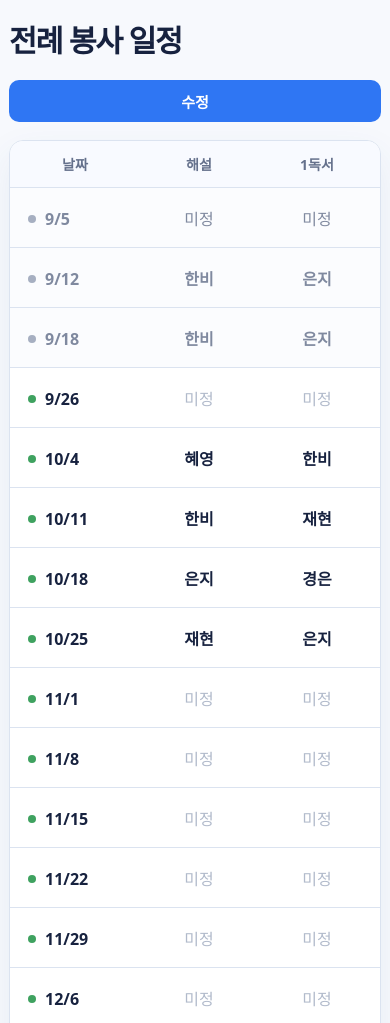
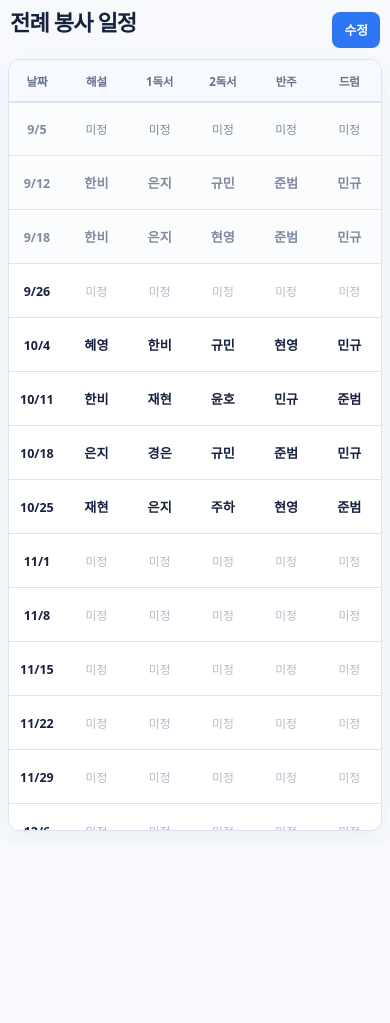
Before and after one commit to Byoung-Yong/schedule, a website: page public/index.html in a window 390 px wide. Shown: the top 1023 px of the page. After the commit the page ends 844 px from the top, so only its background shows below. Drawn offline with Linux system fonts and the light colour scheme; no server answers.

Commit message:
Keep six schedule columns visible on mobile

```diff
--- a/public/styles.css
+++ b/public/styles.css
@@ -109,14 +109,15 @@ h1 {
 }
 
 .table-scroll {
-  overflow-x: auto;
+  overflow: auto;
   -webkit-overflow-scrolling: touch;
 }
 
 table {
   width: 100%;
   min-width: 720px;
-  border-collapse: collapse;
+  border-collapse: separate;
+  border-spacing: 0;
   table-layout: fixed;
   font-variant-numeric: tabular-nums;
 }
@@ -130,6 +131,9 @@ td {
 }
 
 th {
+  position: sticky;
+  top: 0;
+  z-index: 5;
   color: #65718c;
   background: var(--surface-soft);
   font-size: 0.88rem;
@@ -146,6 +150,7 @@ tbody tr:last-child td { border-bottom: 0; }
 td {
   height: 60px;
   color: var(--text);
+  background: #fff;
   font-size: 1rem;
   font-weight: 600;
 }
@@ -157,10 +162,6 @@ tr.past td {
 
 tr.today td {
   background: #eef5ff;
-}
-
-tr.future td {
-  background: #fff;
 }
 
 .date-cell {
@@ -301,33 +302,181 @@ tr.future td {
   border: 0;
 }
 
+/* Mobile-first schedule view: all 6 columns always visible. */
 @media (max-width: 700px) {
+  html,
+  body {
+    height: 100%;
+    overflow: hidden;
+  }
+
   .page-shell {
-    width: min(100% - 18px, 1040px);
-    padding-top: 24px;
+    display: flex;
+    flex-direction: column;
+    width: 100%;
+    height: 100dvh;
+    margin: 0;
+    padding: 10px 8px 8px;
   }
 
   .topbar {
-    align-items: flex-start;
-    flex-direction: column;
-    gap: 14px;
+    flex: 0 0 auto;
+    align-items: center;
+    flex-direction: row;
+    gap: 8px;
+    margin-bottom: 10px;
+    padding: 0 2px;
+  }
+
+  .topbar > div:first-child {
+    min-width: 0;
+    flex: 1 1 auto;
+  }
+
+  h1 {
+    font-size: 1.38rem;
+    line-height: 1.1;
+    letter-spacing: -0.04em;
+    white-space: nowrap;
+  }
+
+  .updated-text {
+    margin-top: 3px;
+    min-height: 12px;
+    font-size: 0.64rem;
+    white-space: nowrap;
+    overflow: hidden;
+    text-overflow: ellipsis;
   }
 
   .header-actions {
-    width: 100%;
+    gap: 5px;
   }
 
-  .header-actions .button {
-    flex: 1;
+  .button {
+    min-height: 36px;
+    padding: 0 11px;
+    border-radius: 8px;
+    font-size: 0.8rem;
   }
 
   .schedule-card {
-    border-radius: 14px;
+    flex: 1 1 auto;
+    min-height: 0;
+    border-radius: 12px;
+    box-shadow: 0 8px 24px rgba(54, 84, 138, 0.06);
+  }
+
+  .table-scroll {
+    width: 100%;
+    height: 100%;
+    overflow-x: hidden;
+    overflow-y: auto;
+    overscroll-behavior: contain;
+  }
+
+  table {
+    width: 100%;
+    min-width: 0;
+    table-layout: fixed;
   }
 
   th,
   td {
-    padding: 13px 10px;
+    padding: 11px 2px;
+    overflow: hidden;
+    text-overflow: clip;
+    white-space: nowrap;
+  }
+
+  th {
+    top: 0;
+    height: 42px;
+    background: #f6f9ff;
+    box-shadow: 0 1px 0 var(--line);
+    font-size: 0.72rem;
+    letter-spacing: -0.02em;
+  }
+
+  th:first-child,
+  td:first-child {
+    width: 15%;
+  }
+
+  th:not(:first-child),
+  td:not(:first-child) {
+    width: 17%;
+  }
+
+  td {
+    height: 54px;
+    font-size: 0.82rem;
+    font-weight: 650;
+  }
+
+  .date-cell {
+    padding-left: 2px;
+    text-align: center;
+  }
+
+  .date-line {
+    justify-content: center;
+    gap: 3px;
+    font-size: 0.78rem;
+  }
+
+  .row-dot {
+    display: none;
+  }
+
+  .empty-cell {
+    font-size: 0.74rem;
+  }
+
+  .cell-input {
+    min-height: 34px;
+    padding: 5px 1px;
+    border-radius: 6px;
+    font-size: 0.78rem;
+  }
+
+  .status-message {
+    flex: 0 0 auto;
+    min-height: 0;
+    margin: 5px 2px 0;
+    font-size: 0.72rem;
+  }
+
+  .password-dialog {
+    width: calc(100% - 24px);
+    border-radius: 14px;
+  }
+
+  .password-card {
+    padding: 18px;
+  }
+}
+
+@media (max-width: 370px) {
+  h1 { font-size: 1.24rem; }
+
+  .button {
+    min-height: 34px;
+    padding: 0 9px;
+    font-size: 0.75rem;
+  }
+
+  th {
+    font-size: 0.66rem;
+  }
+
+  td {
+    font-size: 0.76rem;
+  }
+
+  .date-line,
+  .empty-cell {
+    font-size: 0.7rem;
   }
 }
 
```
